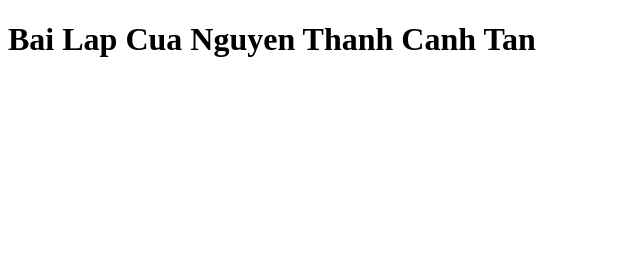
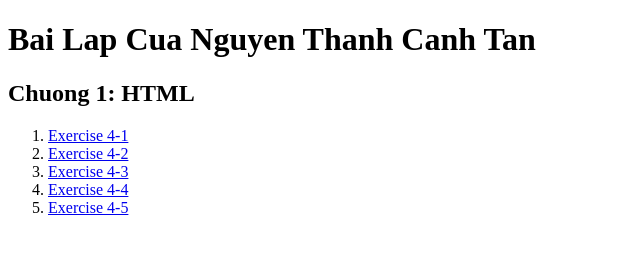
Before and after one commit to Zahnnn/Zahnnn.github.io, a plain HTML site: page index.html in a window 1280 px wide. Shown: the whole page, without its empty margins (0-640 px from the left). Drawn offline with Linux system fonts and the light colour scheme.

Commit message:
Initial Commit

```diff
--- a/index.html
+++ b/index.html
@@ -6,5 +6,13 @@
     </head>
     <body>
         <h1> Bai Lap Cua Nguyen Thanh Canh Tan</h1>
+        <h2>Chuong 1: HTML</h2>
+        <ol>
+            <li><a href="Lap\1.HTML\Ex4-1.html">Exercise 4-1</a></li>
+            <Li><a href="Lap\1.HTML\Ex4-2.html">Exercise 4-2</a></Li>
+            <li><a href="Lap\1.HTML\Ex4-3.html">Exercise 4-3</a></li>
+            <li><a href="Lap\1.HTML\Ex4-4.html">Exercise 4-4</a></li>
+            <li><a href="Lap\1.HTML\Ex4-5.html">Exercise 4-5</a></li>
+        </ol>
     </body>
 </html>
```
